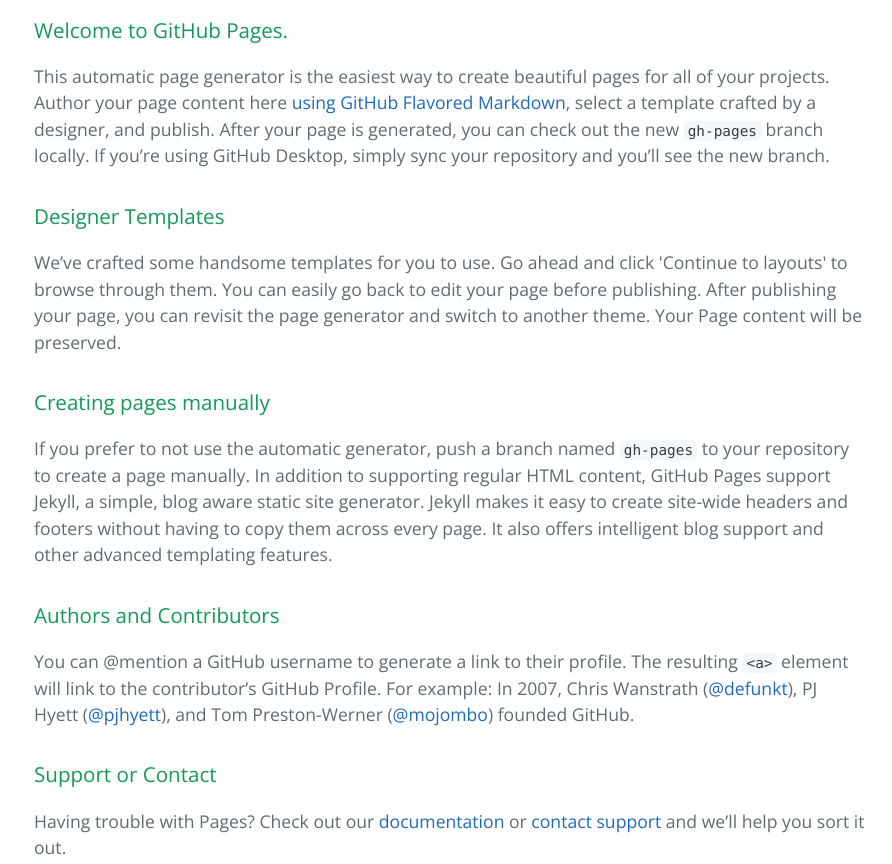
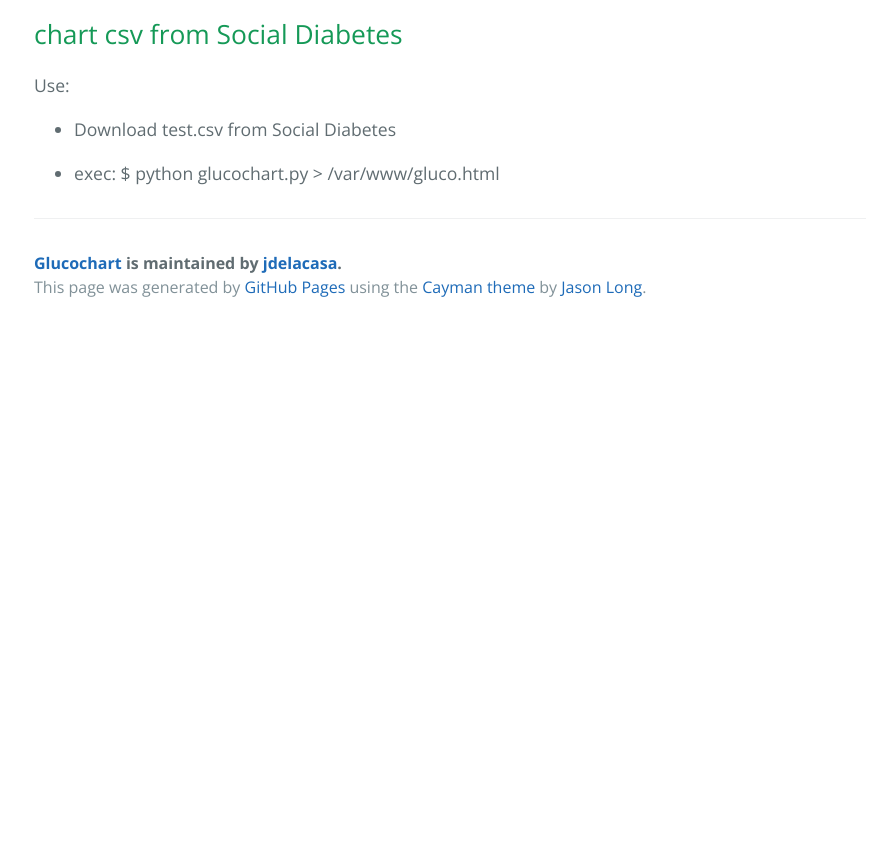
Before and after one commit to jdelacasa/glucochart, a plain HTML site: page index.html in a window 1280 px wide. Shown: the part 400-1264 px from the top of the page, without its empty margins (190-1082 px from the left). After the commit the page ends 800 px from the top, so only its background shows below. Drawn offline with nearby package versions, Linux system fonts and the light colour scheme.

```diff
--- a/index.html
+++ b/index.html
@@ -19,30 +19,15 @@
     </section>
 
     <section class="main-content">
-      <h3>
-<a id="welcome-to-github-pages" class="anchor" href="#welcome-to-github-pages" aria-hidden="true"><span aria-hidden="true" class="octicon octicon-link"></span></a>Welcome to GitHub Pages.</h3>
+      <h2>
+<a id="chart-csv-from-social-diabetes" class="anchor" href="#chart-csv-from-social-diabetes" aria-hidden="true"><span aria-hidden="true" class="octicon octicon-link"></span></a>chart csv from Social Diabetes</h2>
 
-<p>This automatic page generator is the easiest way to create beautiful pages for all of your projects. Author your page content here <a href="https://guides.github.com/features/mastering-markdown/">using GitHub Flavored Markdown</a>, select a template crafted by a designer, and publish. After your page is generated, you can check out the new <code>gh-pages</code> branch locally. If you’re using GitHub Desktop, simply sync your repository and you’ll see the new branch.</p>
+<p>Use:</p>
 
-<h3>
-<a id="designer-templates" class="anchor" href="#designer-templates" aria-hidden="true"><span aria-hidden="true" class="octicon octicon-link"></span></a>Designer Templates</h3>
-
-<p>We’ve crafted some handsome templates for you to use. Go ahead and click 'Continue to layouts' to browse through them. You can easily go back to edit your page before publishing. After publishing your page, you can revisit the page generator and switch to another theme. Your Page content will be preserved.</p>
-
-<h3>
-<a id="creating-pages-manually" class="anchor" href="#creating-pages-manually" aria-hidden="true"><span aria-hidden="true" class="octicon octicon-link"></span></a>Creating pages manually</h3>
-
-<p>If you prefer to not use the automatic generator, push a branch named <code>gh-pages</code> to your repository to create a page manually. In addition to supporting regular HTML content, GitHub Pages support Jekyll, a simple, blog aware static site generator. Jekyll makes it easy to create site-wide headers and footers without having to copy them across every page. It also offers intelligent blog support and other advanced templating features.</p>
-
-<h3>
-<a id="authors-and-contributors" class="anchor" href="#authors-and-contributors" aria-hidden="true"><span aria-hidden="true" class="octicon octicon-link"></span></a>Authors and Contributors</h3>
-
-<p>You can @mention a GitHub username to generate a link to their profile. The resulting <code>&lt;a&gt;</code> element will link to the contributor’s GitHub Profile. For example: In 2007, Chris Wanstrath (<a href="https://github.com/defunkt" class="user-mention">@defunkt</a>), PJ Hyett (<a href="https://github.com/pjhyett" class="user-mention">@pjhyett</a>), and Tom Preston-Werner (<a href="https://github.com/mojombo" class="user-mention">@mojombo</a>) founded GitHub.</p>
-
-<h3>
-<a id="support-or-contact" class="anchor" href="#support-or-contact" aria-hidden="true"><span aria-hidden="true" class="octicon octicon-link"></span></a>Support or Contact</h3>
-
-<p>Having trouble with Pages? Check out our <a href="https://help.github.com/pages">documentation</a> or <a href="https://github.com/contact">contact support</a> and we’ll help you sort it out.</p>
+<ul>
+<li><p>Download test.csv from Social Diabetes</p></li>
+<li><p>exec: $ python glucochart.py &gt; /var/www/gluco.html</p></li>
+</ul>
 
       <footer class="site-footer">
         <span class="site-footer-owner"><a href="https://github.com/jdelacasa/glucochart">Glucochart</a> is maintained by <a href="https://github.com/jdelacasa">jdelacasa</a>.</span>
```
Also changed, not shown: params.json (+1 -1 lines).
